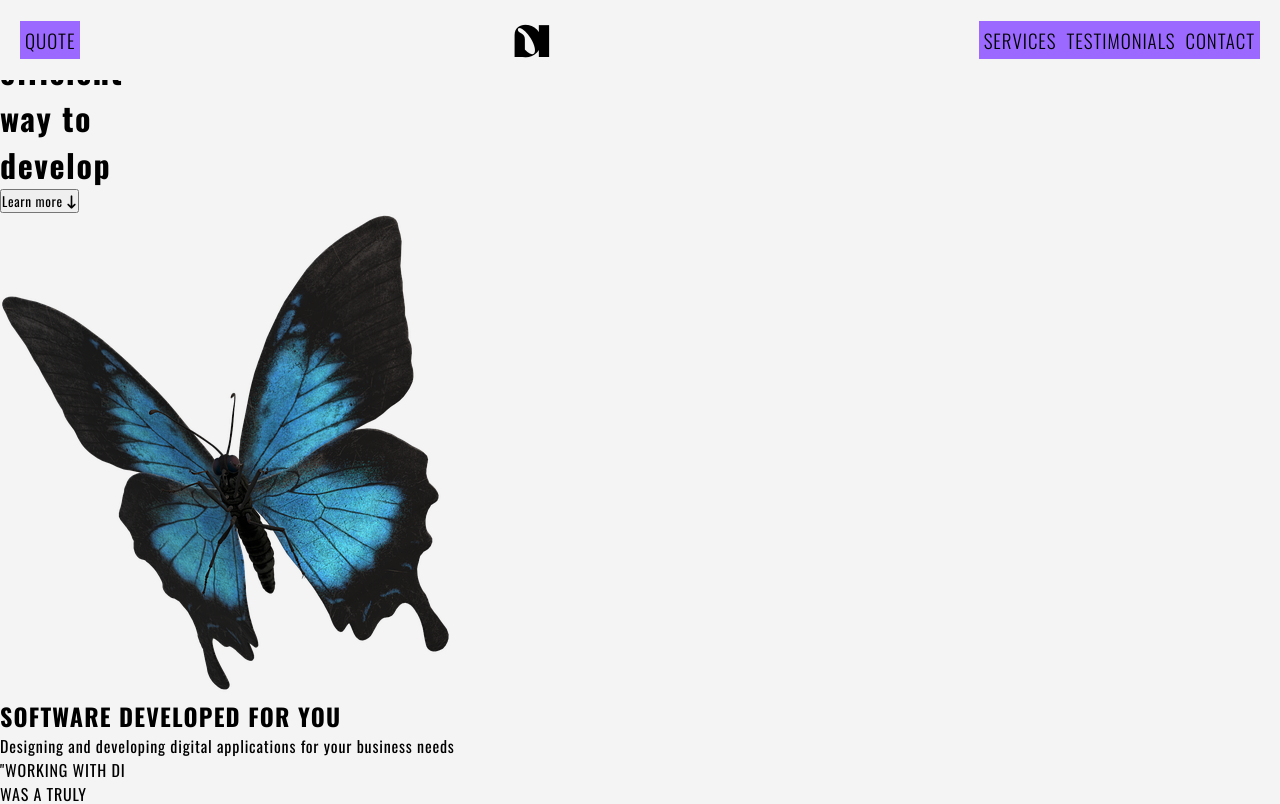
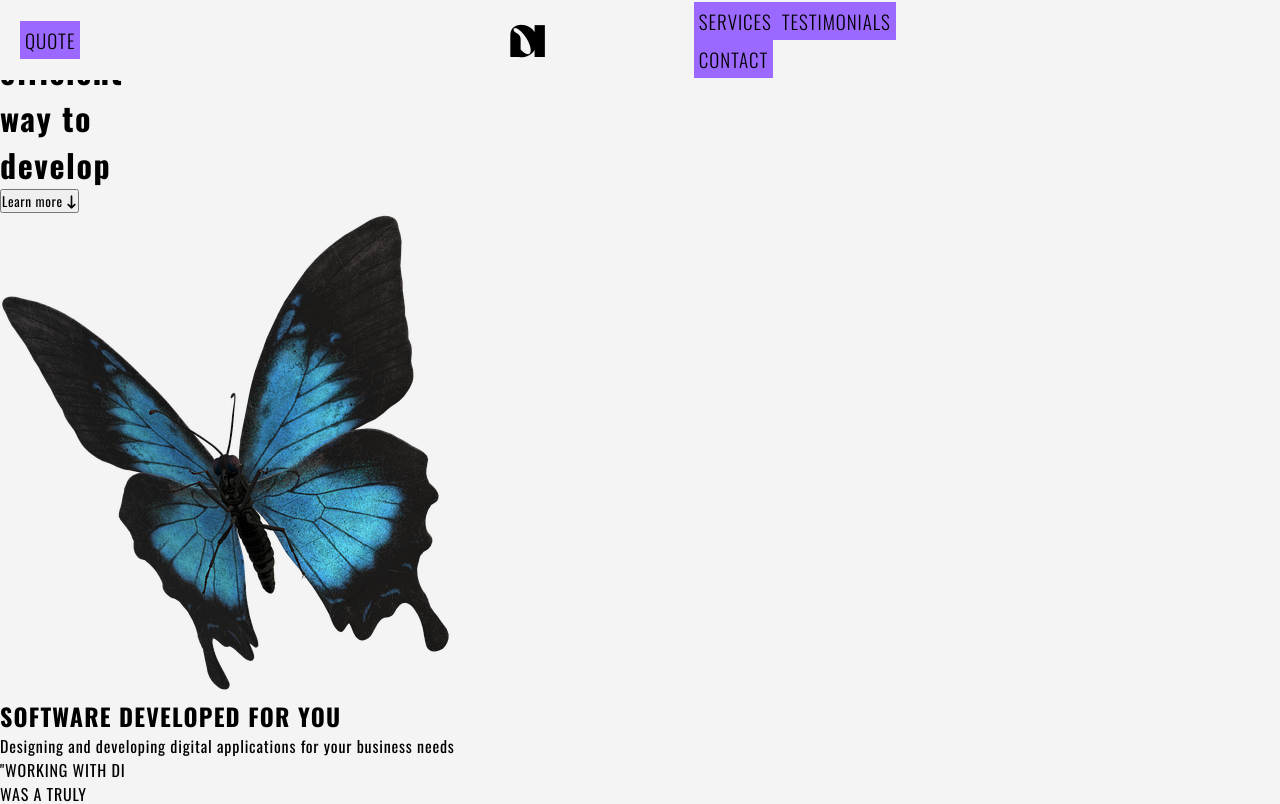
Before and after one commit to dfed714/disoftwaredevelopment, a React (Create React App) app: page / in a window 1280 px wide. Shown: the top 804 px of the page. Built offline with nearby package versions, Linux system fonts and the light colour scheme; no server answers.

Commit message:
just touch for slider, button functions, and then desktop version

```diff
--- a/src/App.scss
+++ b/src/App.scss
@@ -76,6 +76,24 @@ button:hover {
     height: calc(4 * $standard-padding);
     background-color: $light-grey;
 
+    .nav-btn-container {
+        width: calc(100% / 3);
+        display: flex;
+        align-items: center;
+    }
+
+    .nav-btn-container:first-of-type {
+        justify-content: flex-start;
+    }
+
+    .nav-btn-container:nth-of-type(2) {
+        justify-content: center;
+    }
+
+    .nav-btn-container:last-of-type {
+        justify-content: flex-end;
+    }
+
     .nav-btn {
         background: $purple;
         border: none;
@@ -96,7 +114,6 @@ button:hover {
         font-size: $fs-xl;
         padding: 0;
         height: calc($fs-xl - 10px);
-        width: calc(100%/4);
         letter-spacing: -0.1em;
         text-align: center;
     }
@@ -116,8 +133,8 @@ button:hover {
 
 .menu {
     position: fixed;
-    height: 100svh;
-    width: 100svw;
+    height: 100vh;
+    width: 100vw;
     z-index: 999;
     display: flex;
     flex-direction: column;
@@ -142,8 +159,8 @@ button:hover {
 
     .x-out {
         position: absolute;
+        right: calc(2 * $standard-padding);
         top: $standard-padding;
-        right: $standard-padding;
     }
 }
 
--- a/src/components/Navbar.js
+++ b/src/components/Navbar.js
@@ -7,12 +7,16 @@ export default function Navbar() {
   return (
     <>
       <header className="navbar">
+        <div className="nav-btn-container">
           <button className="nav-btn" aria-label="Get a quote">
             QUOTE
           </button>
+        </div>
+        <div className="nav-btn-container">
           <button className="nav-btn logo" aria-label="Home">
             DI
           </button>
+        </div>
         <div className="desktop-nav-btns">
           <button className="nav-btn" aria-label="Menu">
             SERVICES
@@ -24,6 +28,7 @@ export default function Navbar() {
             CONTACT
           </button>
         </div>
+        <div className="nav-btn-container">
           <button
             className="menu-btn nav-btn"
             aria-label="Menu"
@@ -35,6 +40,7 @@ export default function Navbar() {
           >
             MENU
           </button>
+        </div>
       </header>
       <div className="menu display-none" ref={menu}>
         <button className="nav-btn" aria-label="Menu">
--- a/src/components/Projects.js
+++ b/src/components/Projects.js
@@ -105,7 +105,11 @@ export default function Projects() {
       </div>
       <div className="dot-container" ref={dots}>
         {projectData &&
-          projectData.map((project, index) => (
+          projectData.map((project, index) => {
+            let dotStyling = {
+              opacity: `${index == 0 ? 0.5 : 1}`,
+            };
+            return (
               <div
                 className="dot"
                 key={index}
@@ -121,7 +125,8 @@ export default function Projects() {
               >
                 ●
               </div>
-          ))}
+            );
+          })}
       </div>
     </div>
   );
```
Lines whose indentation alone changed are shown as unchanged.
